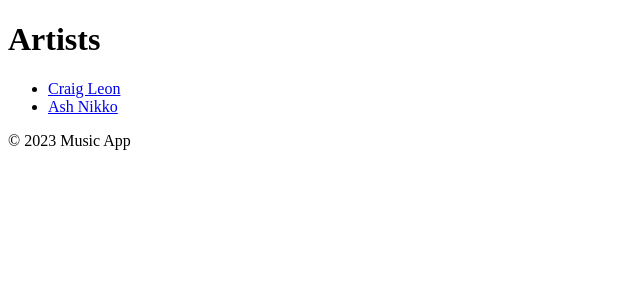
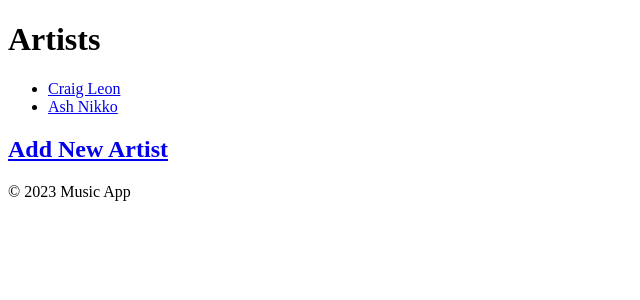
Before and after one commit to iivariepic/Music-App, a Django app: page /artist/ in a window 1280 px wide. Shown: the part 98-398 px from the top of the page, without its empty margins (0-640 px from the left). Run offline with Django 4.2, Linux system fonts and the light colour scheme; data comes from the database, SQL or seed files in the repository; both versions use the stored data as it was after the commit.

Commit message:
Made add_artist.html

```diff
--- a/music_app/templates/music_app/artist.html
+++ b/music_app/templates/music_app/artist.html
@@ -11,4 +11,5 @@
             </li>
         {% endfor %}
     </ul>
+    <h2><a href="{% url 'music_app:add_artist' %}">Add New Artist</a></h2>
 {% endblock %}
--- a/music_app/urls.py
+++ b/music_app/urls.py
@@ -10,4 +10,5 @@ urlpatterns = [
     path('artist/', views.artist_list, name='artist_list'),
     path('artist/<int:artist_id>/albums/', views.artist_albums, name='artist_albums'),
     path('add_album/', views.add_album, name='add_album'),
+    path('add_artist/', views.add_artist, name='add_artist'),
 ]
--- a/music_app/views.py
+++ b/music_app/views.py
@@ -1,6 +1,6 @@
 from django.shortcuts import render, redirect, get_object_or_404
 from .models import Album, Track, Artist
-from .forms import AlbumForm, TrackForm
+from .forms import AlbumForm, TrackForm, ArtistForm
 
 
 def index(request):
@@ -55,3 +55,14 @@ def add_track(request, album_id):
     else:
         form = TrackForm(initial={'album': album})
     return render(request, 'music_app/add_track.html', {'form': form, 'album': album})
+
+def add_artist(request):
+    """View to add a new artist"""
+    if request.method == 'POST':
+        form = ArtistForm(request.POST)
+        if form.is_valid():
+            form.save()
+            return redirect('music_app:artist_list')
+    else:
+        form = ArtistForm()
+    return render(request, 'music_app/add_artist.html', {'form': form})
```
Also changed, not shown: music_app/forms.py (+7 -1 lines), music_app/templates/music_app/add_artist.html (added, +10 -0 lines), db.sqlite3.
